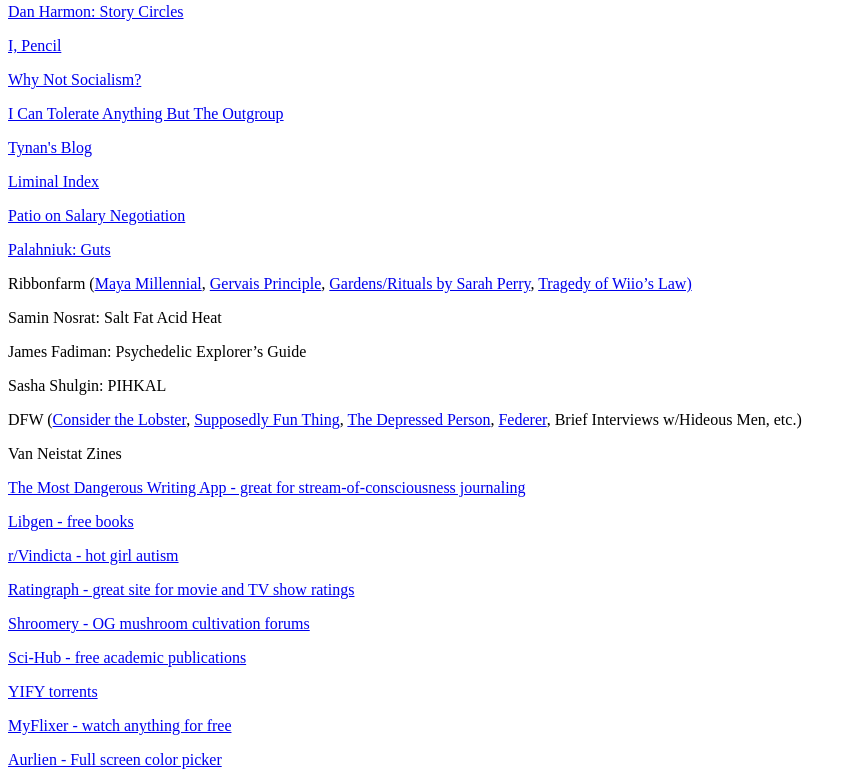
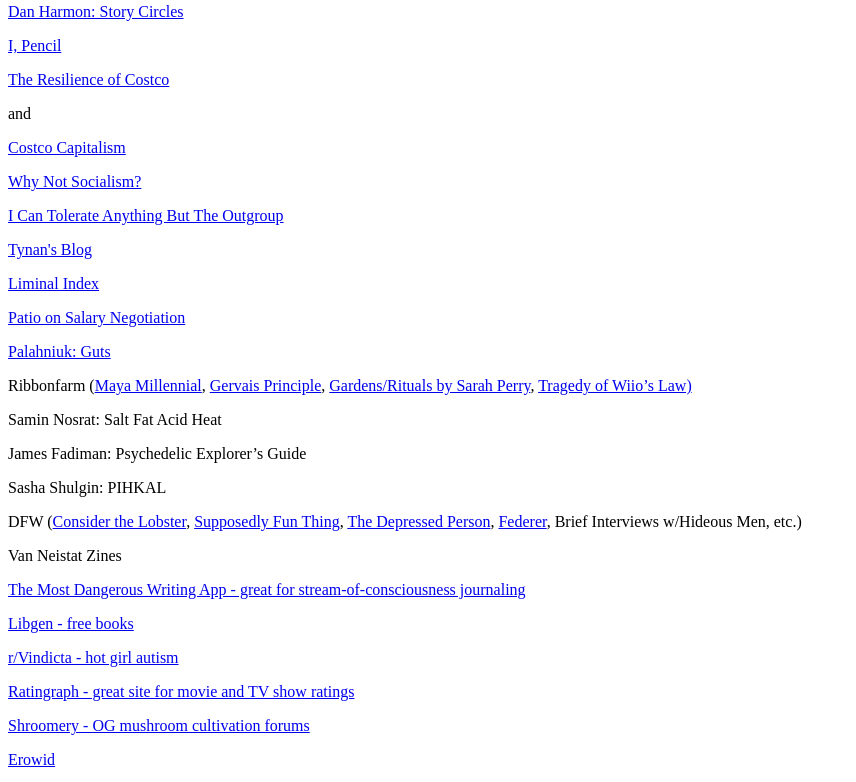
Before and after one commit to xehl/all-timers, a plain HTML site: page index.html in a window 1280 px wide. Shown: the part 458-1240 px from the top of the page, without its empty margins (0-856 px from the left). Drawn offline with Linux system fonts and the light colour scheme.

Commit message:
made additions

```diff
--- a/index.html
+++ b/index.html
@@ -16,6 +16,7 @@
 <p><a href="https://www.esquire.com/news-politics/news/a28718/why-men-love-war/">Why Men Love War</a></p>
 <p><a href="https://channel101.fandom.com/wiki/Story_Structure_101:_Super_Basic_Shit">Dan Harmon: Story Circles</a></p>
 <p><a href="https://fee.org/resources/i-pencil/">I, Pencil</a></p>
+<p><a href="https://minesafetydisclosures.com/blog/2018/6/18/costco">The Resilience of Costco</a></p> and <p><a href="https://www.bryanlehrer.com/entries/costco/">Costco Capitalism</a></p>
 <p><a href="https://www3.nd.edu/~pweithma/Readings/Cohen,%20Gerald/Cohen,%20G%20(Why%20not%20Socialism%29.pdf">Why Not Socialism?</a></p>
 <p><a href="https://slatestarcodex.com/2014/09/30/i-can-tolerate-anything-except-the-outgroup/">I Can Tolerate Anything But The Outgroup</a></p>
 <p><a href="https://tynan.com/">Tynan's Blog</a></p>
@@ -33,6 +34,7 @@
 <p><a href="https://old.reddit.com/r/Vindicta/">r/Vindicta - hot girl autism</a></p>
 <p><a href="https://www.ratingraph.com/">Ratingraph - great site for movie and TV show ratings</a></p>
 <p><a href="https://www.shroomery.org/">Shroomery - OG mushroom cultivation forums</a></p>
+<p><a href="https://www.erowid.org/">Erowid</a></p>
 <p><a href="https://sci-hub.ru/">Sci-Hub - free academic publications</a></p>
 <p><a href="https://yts.mx/">YIFY torrents</a></p>
 <p><a href="https://myflixerz.to/">MyFlixer - watch anything for free</a></p>
```
